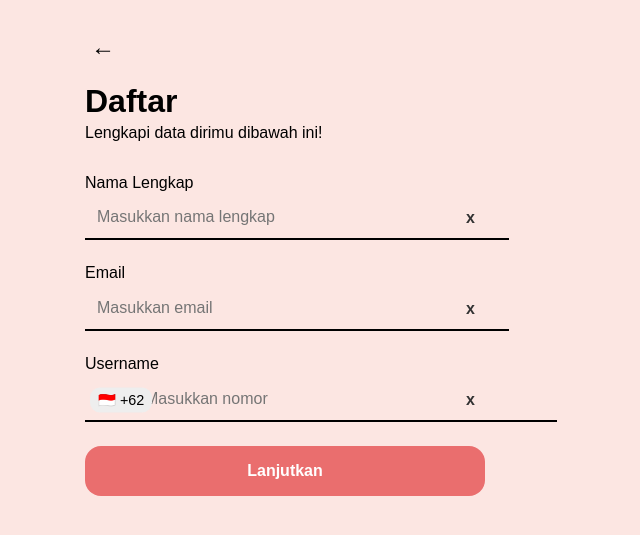
After one commit to Apewww/tribite, a PHP site: page /register in a window 1280 px wide. The commit adds this page. Shown: the top 535 px of the page, without its empty margins (355-995 px from the left). Run offline with PHP 8.4, Linux system fonts and the light colour scheme.

Commit message:
add
register dan update index

```diff
--- /dev/null
+++ b/app/views/register.php
@@ -0,0 +1,125 @@
+<!DOCTYPE html>
+<html lang="id">
+<head>
+  <meta charset="UTF-8" />
+  <meta name="viewport" content="width=device-width, initial-scale=1.0"/>
+  <title>Formulir Daftar</title>
+  <style>
+    body {
+      background-color: #fce6e2;
+      font-family: sans-serif;
+      margin: 0;
+      padding: 0;
+    }
+
+    .container {
+      max-width: 400px;
+      margin: auto;
+      padding: 2rem;
+    }
+
+    .back-btn {
+      background: none;
+      border: none;
+      font-size: 1.5rem;
+      cursor: pointer;
+    }
+
+    h1 {
+      font-weight: bold;
+      margin-bottom: 0.2rem;
+    }
+
+    p {
+      margin-top: 0;
+      margin-bottom: 2rem;
+    }
+
+    .input-wrapper {
+      position: relative;
+      margin-bottom: 1.5rem;
+    }
+
+    .input-wrapper input {
+      width: 100%;
+      padding: 0.75rem;
+      border: none;
+      border-bottom: 2px solid #000;
+      background: transparent;
+      font-size: 1rem;
+    }
+
+    .input-wrapper .clear-btn {
+      position: absolute;
+      right: 10px;
+      top: 50%;
+      transform: translateY(-50%);
+      cursor: pointer;
+      font-weight: bold;
+      color: #333;
+    }
+
+    .input-wrapper .prefix {
+      position: absolute;
+      left: 5px;
+      top: 50%;
+      transform: translateY(-50%);
+      font-size: 0.9rem;
+      background: #eee;
+      padding: 0.25rem 0.5rem;
+      border-radius: 10px;
+    }
+
+    .input-wrapper input.with-prefix {
+      padding-left: 60px;
+    }
+
+    .submit-btn {
+      width: 100%;
+      padding: 1rem;
+      background-color: #ea6e6e;
+      border: none;
+      color: white;
+      font-weight: bold;
+      font-size: 1rem;
+      border-radius: 1rem;
+      cursor: pointer;
+    }
+
+    label {
+      display: block;
+      margin-bottom: 0.3rem;
+      font-weight: 500;
+    }
+  </style>
+</head>
+<body>
+  <div class="container">
+    <button class="back-btn">&#8592;</button>
+    <h1>Daftar</h1>
+    <p>Lengkapi data dirimu dibawah ini!</p>
+    <form onsubmit="event.preventDefault()">
+      <label>Nama Lengkap</label>
+      <div class="input-wrapper">
+        <input type="text" placeholder="Masukkan nama lengkap" id="nama" />
+        <span class="clear-btn" onclick="document.getElementById('nama').value=''">x</span>
+      </div>
+
+      <label>Email</label>
+      <div class="input-wrapper">
+        <input type="email" placeholder="Masukkan email" id="email" />
+        <span class="clear-btn" onclick="document.getElementById('email').value=''">x</span>
+      </div>
+
+      <label>Username</label>
+      <div class="input-wrapper">
+        <span class="prefix">🇮🇩 +62</span>
+        <input type="text" placeholder="Masukkan nomor" id="username" class="with-prefix" />
+        <span class="clear-btn" onclick="document.getElementById('username').value=''">x</span>
+      </div>
+
+      <button type="submit" class="submit-btn">Lanjutkan</button>
+    </form>
+  </div>
+</body>
+</html>
--- a/index.php
+++ b/index.php
@@ -24,6 +24,10 @@ switch ($request) {
         require __DIR__ . $viewDir . 'keranjang.php';
         break;
 
+    case '/register':
+        require __DIR__ . $viewDir . 'register.php';
+        break;
+
     default:
         http_response_code(404);
         require __DIR__ . $viewDir . '404.php';
```
